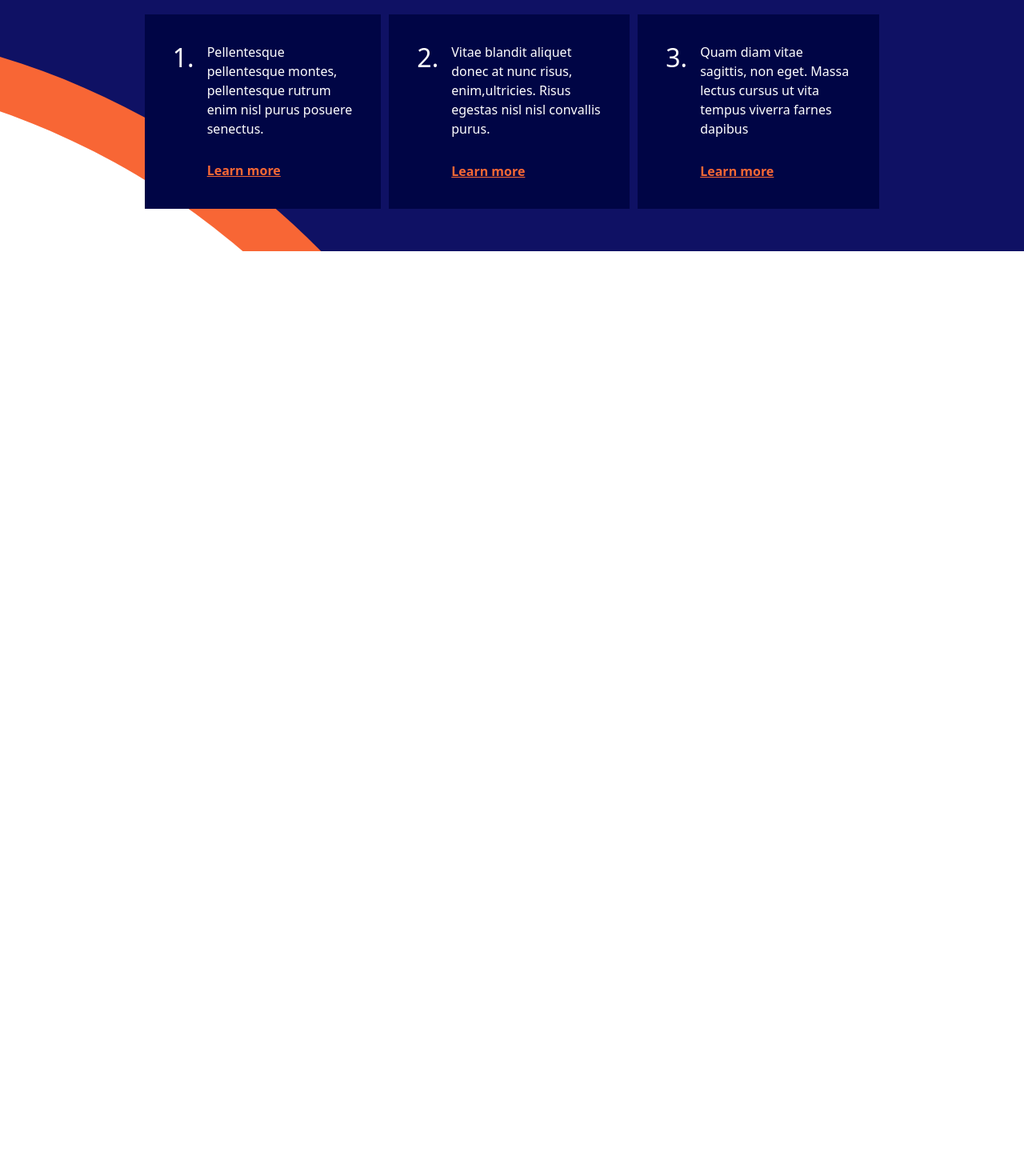
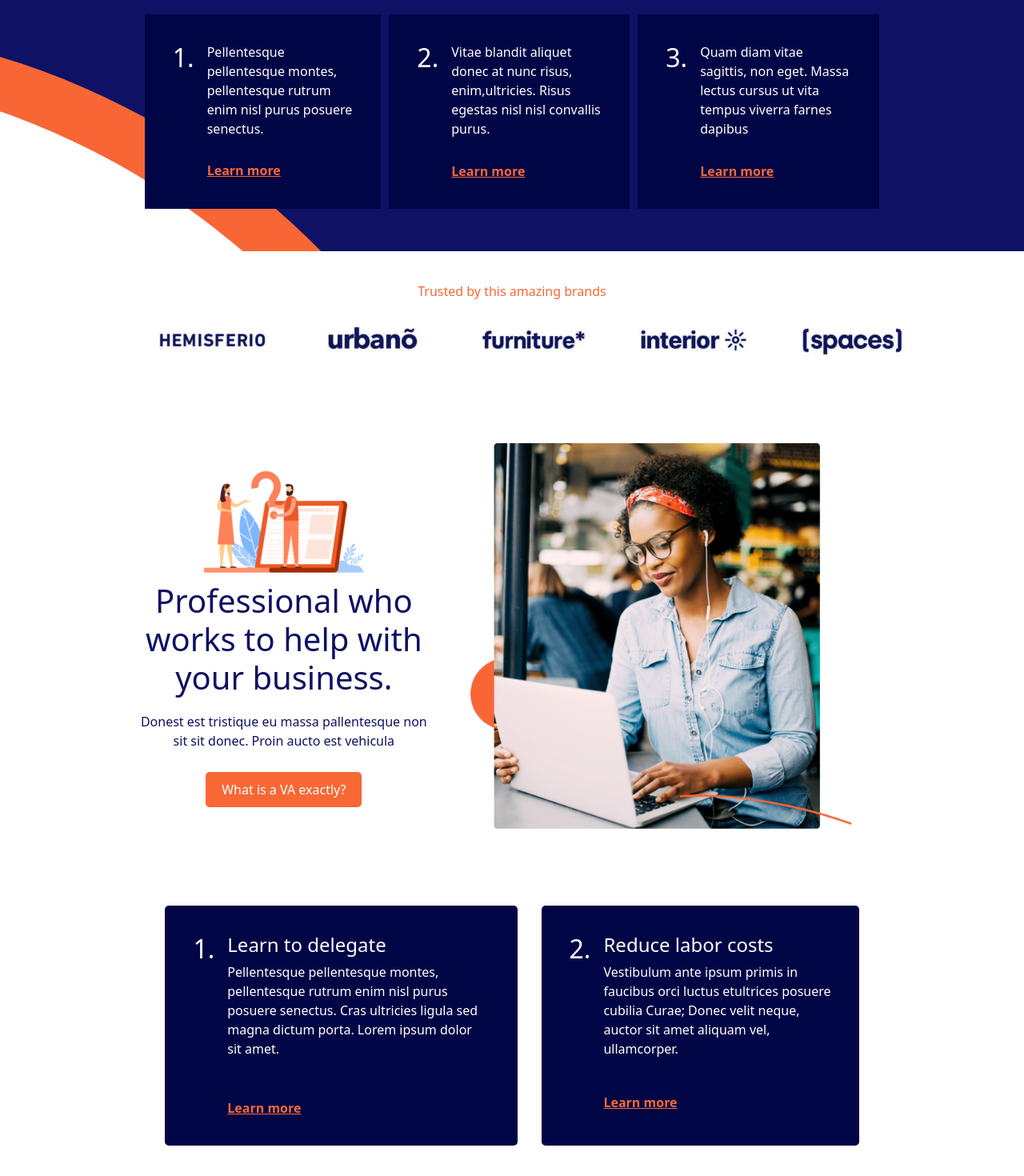
Before and after one commit to hroque01/proj-html-vuejs, a Vue app: page / in a window 1280 px wide. Shown: the part 2128-3598 px from the top of the page at 80% size. Before the commit the page ends 2442 px from the top, so only its background shows below. Built offline with nearby package versions, Linux system fonts and the light colour scheme.

Commit message:
Done AppBrands.vue and import to App.vue

```diff
--- a/src/App.vue
+++ b/src/App.vue
@@ -1,28 +1,31 @@
 <script>
-import AppHeaderVue from './components/AppHeader.vue';
+import AppNavBar from './components/AppNavBar.vue';
 import AppJumbotronVue from './components/AppJumbotron.vue';
 import AppServicesVue from './components/AppServices.vue';
 import AppSkilledVue from './components/AppSkilled.vue';
+import AppBrandsVue from './components/AppBrands.vue';
 
 export default {
   name: "App",
   components: {
-    AppHeaderVue,
+    AppNavBar,
     AppJumbotronVue,
     AppServicesVue,
     AppSkilledVue,
+    AppBrandsVue,
   }
 }
 </script>
 
 <template>
   <header>
-    <AppHeaderVue />
+    <AppNavBar />
   </header>
   <main>
     <AppJumbotronVue />
     <AppServicesVue />
     <AppSkilledVue />
+    <AppBrandsVue />
   </main>
 </template>
 
--- /dev/null
+++ b/src/components/AppBrands.vue
@@ -0,0 +1,171 @@
+<script>
+export default {
+    name: "AppBrands",
+    data() {
+        return {
+            brands: [
+                {
+                    img: '/brand-1-200x67.jpg'
+                },
+                {
+                    img: '/brand-7-200x67.jpg'
+                },
+                {
+                    img: '/brand-3-200x67.jpg'
+                },
+                {
+                    img: '/brand-4-200x67.jpg'
+                },
+                {
+                    img: '/brand-5-200x67.jpg'
+                },
+            ],
+            helps: [
+                {
+                    number: "1.",
+                    title: 'Learn to delegate',
+                    text: "Pellentesque pellentesque montes, pellentesque rutrum enim nisl purus posuere senectus. Cras ultricies ligula sed magna dictum porta. Lorem ipsum dolor sit amet.",
+                    learn: "Learn more"
+                },
+                {
+                    number: "2.",
+                    title: 'Reduce labor costs',
+                    text: "Vestibulum ante ipsum primis in faucibus orci luctus etultrices posuere cubilia Curae; Donec velit neque, auctor sit amet aliquam vel, ullamcorper.",
+                    learn: "Learn more"
+                }
+            ]
+        }
+    }
+}
+</script>
+
+<template>
+    <section class="brand">
+        <div class="container-larger">
+            <p class="-coloredFlamingo">Trusted by this amazing brands</p>
+            <div class="brands">
+                <div v-for="( brand, index) in brands" :key="index">
+                    <img :src="brand.img" alt="">
+                </div>
+            </div>
+
+            <div class="bottom-service">
+                <div class="bottom-service-right">
+                    <img src="/icon-2-2x-200x127.png" alt="">
+                    <h1>Professional who works to help with your business.</h1>
+                    <p>Donest est tristique eu massa pallentesque non sit sit donec. Proin aucto est vehicula</p>
+                    <button class="button">
+                        What is a VA exactly?
+                    </button>
+                </div>
+                <div class="info-img">
+                    <img src="/info-8-2x-600x610.png" alt="">
+                </div>
+            </div>
+            <div class="card-skill">
+                <div class="single-card" v-for="(help, index) in helps" :key="index">
+                    <div class="d-flex justify-content-between">
+                        <h2> {{ help.number }}</h2>
+                        <div class="paragraph-skilled">
+                            <h4> {{ help.title }}</h4>
+                            <div> {{ help.text }}</div>
+                            <div class="learn">
+                                <a href="">
+                                    {{ help.learn }}
+                                </a>
+                            </div>
+                        </div>
+                    </div>
+                </div>
+            </div>
+        </div>
+    </section>
+</template>
+
+<style lang="scss" scoped>
+@use '../styles/partials/variables.scss' as *;
+@use '../styles/general.scss' as *;
+
+.container-larger {
+    margin: 0 10%;
+    padding: 3%;
+
+    .-coloredFlamingo {
+        color: $flamingo;
+        text-align: center;
+    }
+
+    .brands {
+        display: flex;
+        margin-bottom: 5%;
+    }
+
+    .info-img {
+        display: flex;
+        justify-content: end;
+        margin-right: 5%;
+        padding: 5% 0;
+
+        img {
+            width: 95%;
+        }
+    }
+
+    .bottom-service {
+        display: flex;
+        gap: 15px;
+
+        .bottom-service-right {
+            color: $color-bg;
+            width: 47%;
+            display: flex;
+            flex-direction: column;
+            justify-content: center;
+            align-items: center;
+            text-align: center;
+
+            h1 {
+                padding-top: 3%;
+                padding-bottom: 3%;
+            }
+
+            p {
+                padding-bottom: 3%;
+            }
+
+            button {
+                color: $font-white;
+                background-color: $flamingo;
+            }
+        }
+    }
+
+    .card-skill {
+        display: flex;
+        padding: 40px;
+        gap: 30px;
+
+        .single-card {
+            color: $font-white;
+            padding: 35px;
+            border-radius: 5px;
+            background-color: #000545;
+        }
+
+        .paragraph-skilled {
+            margin-left: 1rem;
+        }
+
+        .learn {
+            margin-top: 15%;
+
+            a {
+                font-weight: bold;
+                color: $flamingo;
+                text-decoration: underline;
+            }
+        }
+
+    }
+}
+</style>
--- a/src/components/AppHeader.vue
+++ b/src/components/AppNavBar.vue
@@ -1,6 +1,6 @@
 <script>
 export default {
-    name: "AppHeader",
+    name: "AppNavBar",
     data() {
         return {
             links: [
```
